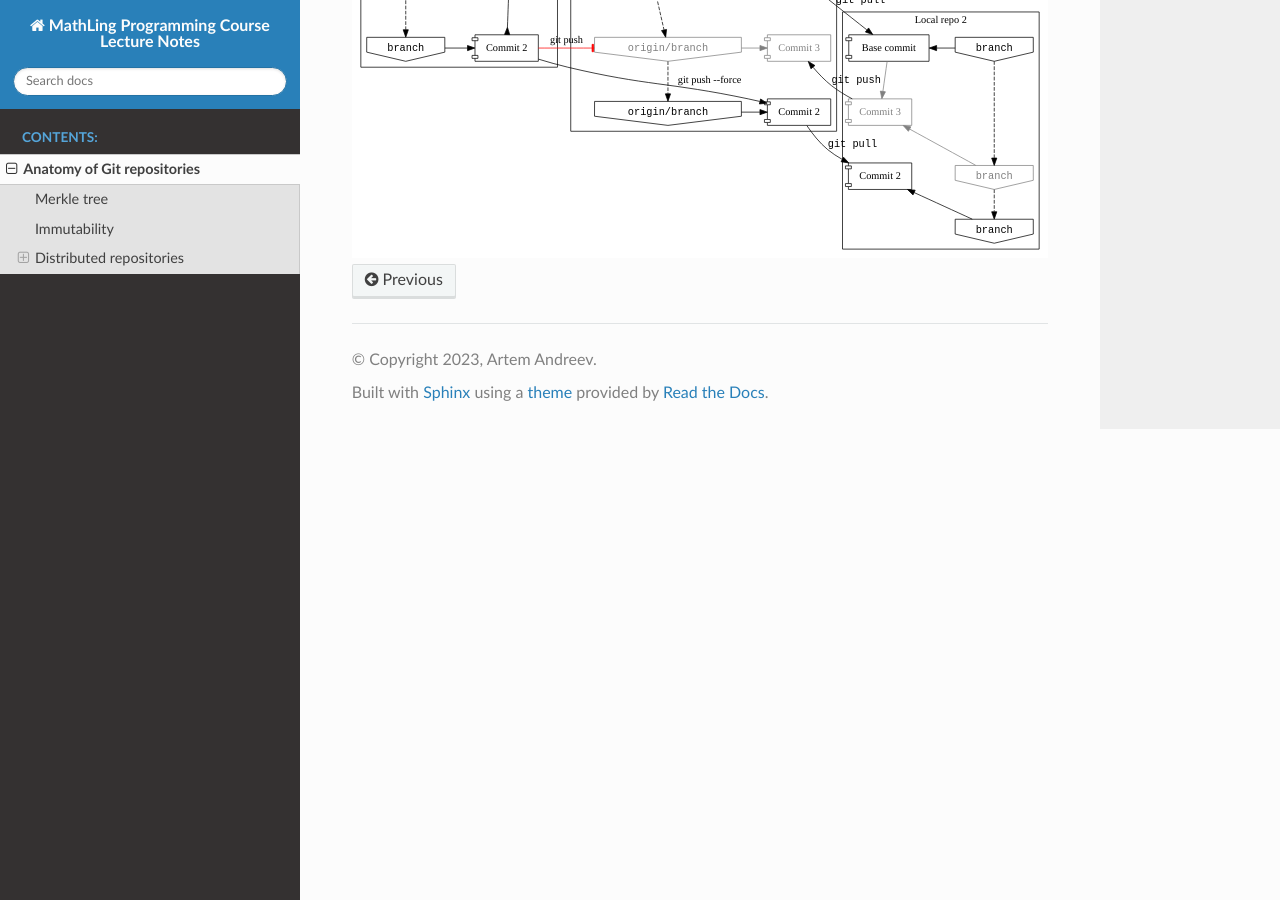
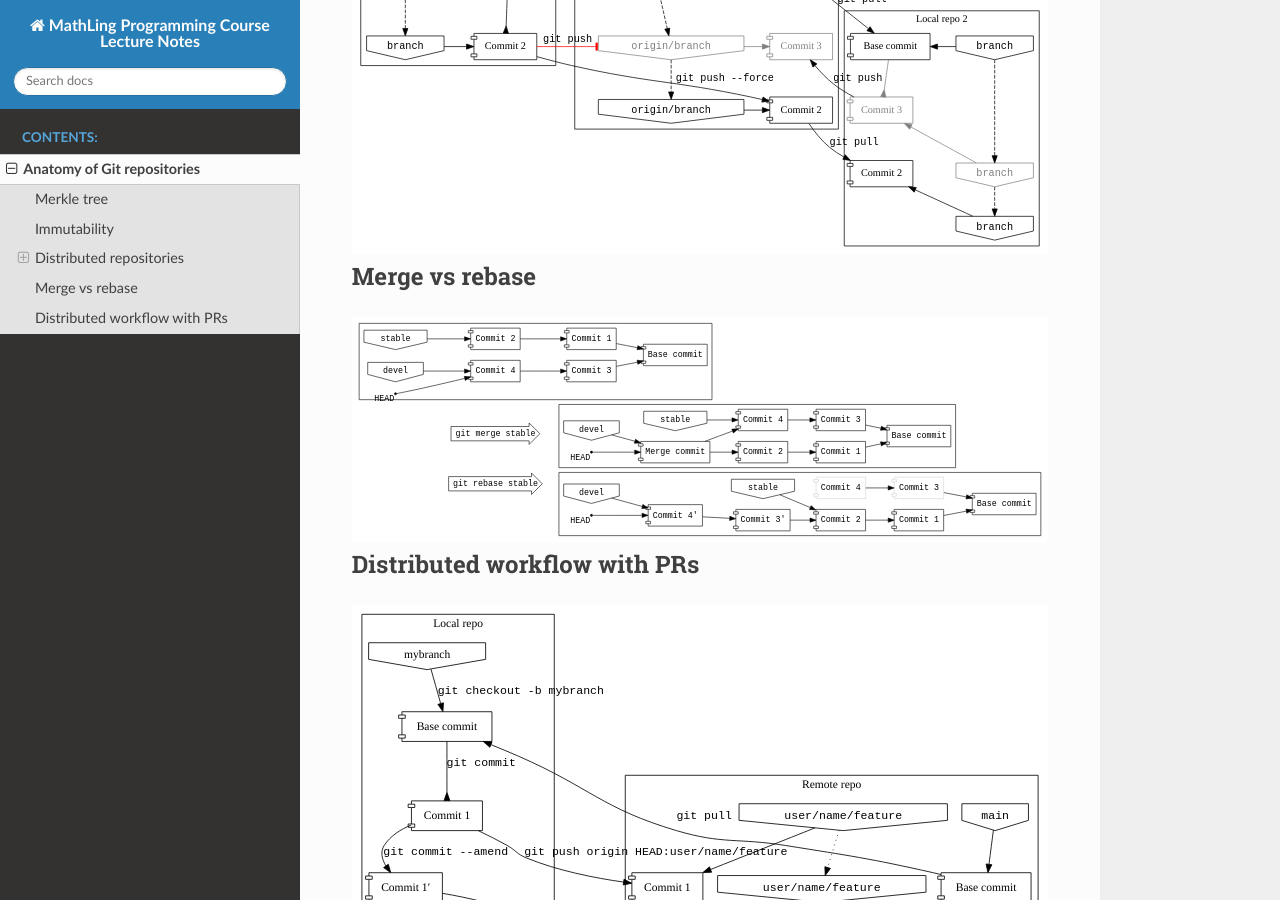
Before and after one commit to mathling-programming/lectures, a Sphinx documentation site: the page built from source/gitanatomy.rst, in a window 1280 px wide and 900 px high, scrolled down 2163 px. Built offline with Sphinx 7.4.7 and the Read the Docs theme 2.0.0, drawn with Linux system fonts in a browser that asks for light colours; part of the change alters nothing that is shown.

Commit message:
lecture 1 updated

```diff
--- a/source/gitanatomy.rst
+++ b/source/gitanatomy.rst
@@ -60,7 +60,7 @@ Merkle tree
      node [ fontname = "times-italic" ]
      ex_blob [ shape = note, label = "Blob object" ]
      ex_tree [ shape = folder, label = "Tree object" ]
-     ex_commit [ shape = commit, label = "Commit object" ]
+     ex_commit [ shape = component, label = "Commit object" ]
      ex_tag [ shape = cds, label = "Tag (object)" ]
      ex_branch [ shape = invhouse, label = "Branch" ]
      ex_head [ shape = point, xlabel = "Head" ]
@@ -257,7 +257,7 @@ Forced push
           local_branch_forced2 [ shape = invhouse, label = "branch", fontname = "monospace" ]
           commit2_2 [ shape = component, label = "Commit 2"]
 
-          base_commit1 -> commit3 [ color = gray ]
+          base_commit1 -> commit3 [ arrowhead = inv, color = gray ]
           local_branch2 -> base_commit1 [ constraint = false ]
           local_branch2 -> local_branch_new2 [ style = dashed, minlen = 2 ]
           local_branch_new2 -> commit3 [ constraint = false, color = gray ]
@@ -269,7 +269,150 @@ Forced push
       base_commit -> base_commit0 [ label = "git pull", fontname = "monospace" ]
       base_commit -> base_commit1 [ label = "git pull", fontname = "monospace" ]
       commit3 -> commit3_base [ label = "git push", fontname = "monospace" ]
-      commit2 -> origin_branch_new [ label = "git push", color = red, arrowhead = tee ]
-      commit2 -> commit2_base [ label = "git push --force" ]
+      commit2 -> origin_branch_new [ label = "git push", color = red, arrowhead = tee, fontname = "monospace" ]
+      commit2 -> commit2_base [ label = "git push --force", fontname = "monospace" ]
       commit2_base -> commit2_2 [ label = "git pull", fontname = "monospace" ]
    }
+
+Merge vs rebase
+---------------
+
+.. graphviz::
+
+   digraph {
+      node [ shape = component, fontname = "monospace" ]
+      edge [ fontname = "monospace", labelfontname = "monospace" ]
+      compound = true
+      rankdir = LR
+      subgraph cluster_old {
+          base_commit [ label = "Base commit" ]
+          commit1 [ label = "Commit 1" ]
+          commit2 [ label = "Commit 2" ]
+          commit3 [ label = "Commit 3" ]
+          commit4 [ label = "Commit 4" ]
+          branch1 [ shape = invhouse, label = "stable" ]
+          branch2 [ shape = invhouse, label = "devel" ]
+          head [ shape = point, xlabel = "HEAD" ]
+
+          commit1 -> base_commit
+          commit2 -> commit1
+          commit3 -> base_commit
+          commit4 -> commit3
+
+          branch1 -> commit2
+          branch2 -> commit4
+          head -> commit4
+      }
+
+      subgraph cluster_merged {
+          base_commita [ label = "Base commit" ]
+          commit1a [ label = "Commit 1" ]
+          commit2a [ label = "Commit 2" ]
+          commit3a [ label = "Commit 3" ]
+          commit4a [ label = "Commit 4" ]
+          merge [ label = "Merge commit" ]
+          branch1a [ shape = invhouse, label = "stable" ]
+          branch2a [ shape = invhouse, label = "devel" ]
+          heada [ shape = point, xlabel = "HEAD" ]
+
+          commit1a -> base_commita
+          commit2a -> commit1a
+          commit3a -> base_commita
+          commit4a -> commit3a
+
+          merge -> commit2a
+          merge -> commit4a
+
+          branch2a -> merge
+          branch1a -> commit4a
+          heada -> merge
+      }
+
+      command [ label = "git merge stable", shape = rarrow ]
+      head -> command [ style = invis ]
+      command -> heada [ style = invis ]
+
+      subgraph cluster_rebased {
+          base_commitb [ label = "Base commit" ]
+          commit1b [ label = "Commit 1" ]
+          commit2b [ label = "Commit 2" ]
+          commit3b [ label = "Commit 3&prime;" ]
+          commit4b [ label = "Commit 4&prime;" ]
+          commit3bo [ label = "Commit 3", color = lightgray, textcolor = lightgray ]
+          commit4bo [ label = "Commit 4", color = lightgray, textcolor = lightgray  ]
+          branch1b [ shape = invhouse, label = "stable" ]
+          branch2b [ shape = invhouse, label = "devel" ]
+          headb [ shape = point, xlabel = "HEAD" ]
+
+          commit1b -> base_commitb
+          commit2b -> commit1b
+          commit3b -> commit2b
+          commit4b -> commit3b
+          commit3bo -> base_commitb
+          commit4bo -> commit3bo
+
+          branch2b -> commit4b
+          branch1b -> commit2b
+          headb -> commit4b
+      }
+
+      command2 [ label = "git rebase stable", shape = rarrow ]
+      head -> command2 [ style = invis ]
+      command2 -> headb [ style = invis ]
+   }
+
+
+Distributed workflow with PRs
+-----------------------------
+
+.. graphviz::
+
+   digraph {
+      node [ shape = component ]
+      edge [ fontname = "monospace" ]
+      subgraph cluster_local {
+         label = "Local repo"
+
+         base0 [ label = "Base commit" ]
+         commit1 [ label = "Commit 1" ]
+         local [ shape = "invhouse", label = "mybranch" ]
+         local -> base0 [ label = "git checkout -b mybranch" ]
+         base0 -> commit1 [ arrowhead = inv, label = "git commit" ]
+         commit1prime [ label = "Commit 1&prime;" ]
+         commit1 -> commit1prime [ label = "git commit --amend" ]
+         commit1prime2 [ label = "Commit 1&Prime;" ]
+         commit1prime -> commit1prime2 [ label = "git commit --amend" ]
+      }
+
+      subgraph cluster_remote {
+         label = "Remote repo"
+
+         base [ label = "Base commit" ]
+         main [ shape = invhouse, label = "main", fontname = "monospace" ]
+         main -> base
+         commit1a [ label = "Commit 1" ]
+         userbranch [ shape = invhouse, label = "user/name/feature", fontname = "monospace" ]
+         userbranch -> commit1a
+         commit1primea [ label = "Commit 1&prime;" ]
+         userbranch1 [ shape = invhouse, label = "user/name/feature", fontname = "monospace" ]
+         userbranch1 -> commit1primea
+         commit1prime2a [ label = "Commit 1&Prime;" ]
+         userbranch2 [ shape = invhouse, label = "user/name/feature", fontname = "monospace" ]
+         userbranch2 -> commit1prime2a
+
+         userbranch -> userbranch1 [ style = dotted ]
+         userbranch1 -> userbranch2 [ style = dotted ]
+
+         commit2a [ label = "Commit 2" ]
+         base -> commit2a [ arrowhead = inv ]
+      }
+
+      subgraph cluster_maintainer {
+         label = "Maintainer"
+      }
+
+      base -> base0 [ label = "git pull" ]
+      commit1 -> commit1a [ label = "git push origin HEAD:user/name/feature"]
+      commit1prime -> commit1primea [ label = "git push origin +HEAD:user/name/feature"]
+      commit1prime2 -> commit1prime2a [ label = "git push origin +HEAD:user/name/feature"]
+   }
```
